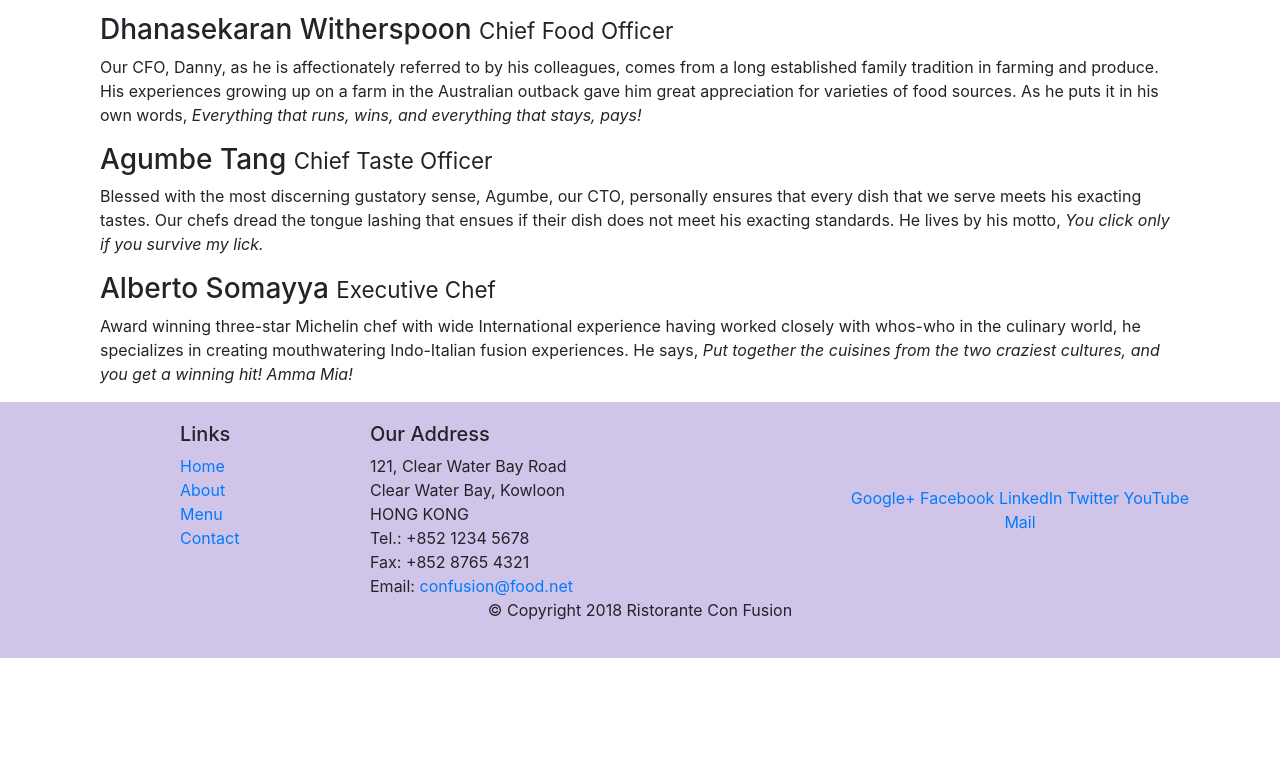
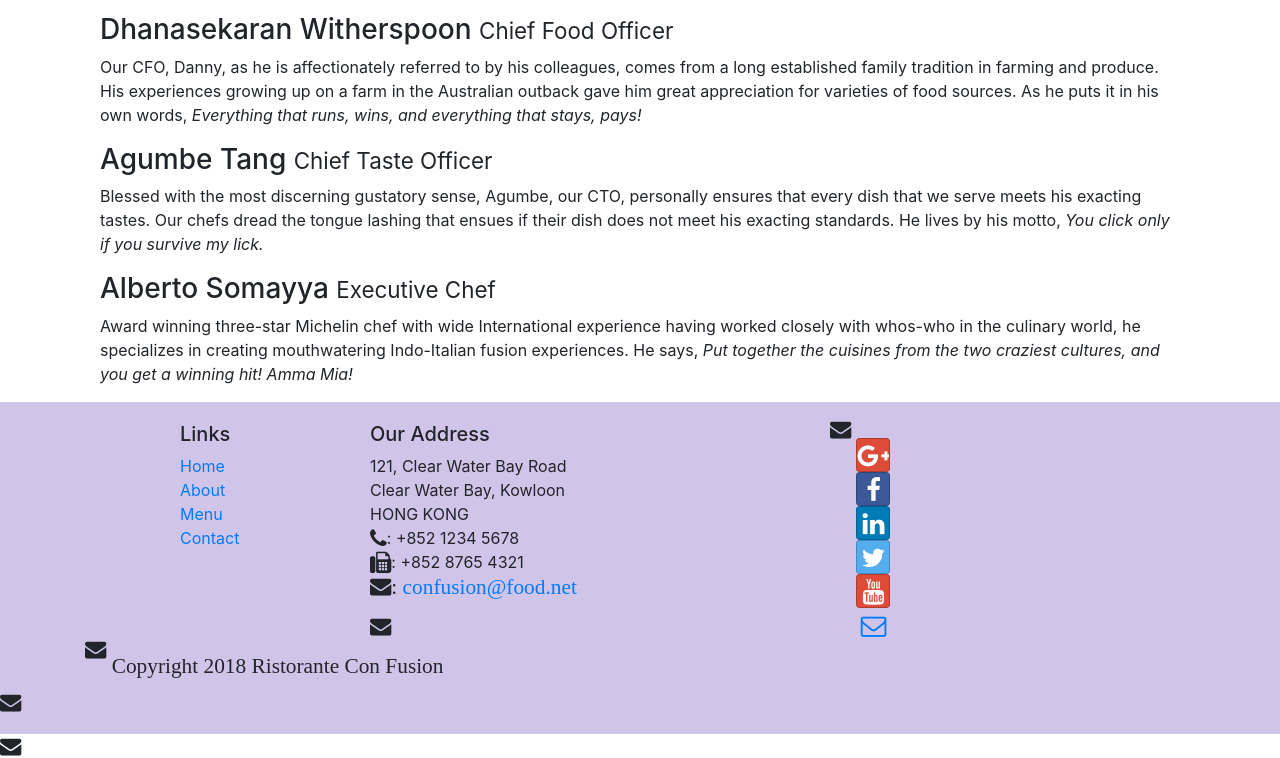
Before and after one commit to stephsorandom/Bootstrap-Practice, a website: page aboutus.html in a window 1280 px wide. Shown: the part 963-1721 px from the top of the page. Before the commit the page ends 1621 px from the top, so only its background shows below. Drawn offline with nearby package versions, Linux system fonts and the light colour scheme.

Commit message:
icon fonts and images

```diff
--- a/aboutus.html
+++ b/aboutus.html
@@ -5,6 +5,8 @@
       rel="stylesheet"
       href="node_modules/bootstrap/dist/css/bootstrap.min.css"
     />
+    <link rel="stylesheet" href="node_modules/font-awesome//css//font-awesome.min.css">
+    <link rel="stylesheet" href="node_modules/bootstrap-social/bootstrap-social.css">
     <link rel="stylesheet" href="CSS/styles.css" />
     <title>Ristorante Con Fusion: About Us</title>
   </head>
@@ -19,13 +21,13 @@
         <div class="collapse navbar-collapse" id="Navbar">
           <ul class="navbar-nav mr-auto">
             <li class="nav-item">
-              <a class="nav-link" href="./index.html">Home</a>
+              <a class="nav-link" href="#"><span class="fa fa-home fa-lg"></span> Home</a>
             </li>
             <li class="nav-item active">
-              <a class="nav-link" href="#">About</a>
+              <a class="nav-link" href="./aboutus.html"><span class="fa fa-info fa-lg"></span> About</a>
             </li>
-            <li class="nav-item"><a class="nav-link" href="#">Menu</a></li>
-            <li class="nav-item"><a class="nav-link" href="#">Contact</a></li>
+            <li class="nav-item"><a class="nav-link" href="#"><span class="fa fa-list fa-lg"></span> Menu</a></li>
+            <li class="nav-item"><a class="nav-link" href="#"><span class="fa fa-address-card fa-lg"></span> Contact</a></li>
           </ul>
         </div>
       </div>
@@ -145,23 +147,23 @@
           </div>
           <div class="col-7 col-sm-5">
             <h5>Our Address</h5>
-            <addres>
+            <address>
               121, Clear Water Bay Road<br />
               Clear Water Bay, Kowloon<br />
               HONG KONG<br />
-              Tel.: +852 1234 5678<br />
-              Fax: +852 8765 4321<br />
-              Email: <a href="mailto:confusion@food.net">confusion@food.net</a>
+              <i class="fa fa-phone fa-lg"></i>: +852 1234 5678<br />
+              <i class="fa fa-fax fa-lg"></i>: +852 8765 4321<br />
+              <i class="fa fa-envelope fa-lg">: <a href="mailto:confusion@food.net">confusion@food.net</a>
             </address>
           </div>
           <div class="col-12 col-sm-4 align-self-center">
             <div class="text-center">
-              <a href="http://google.com/+">Google+</a>
-              <a href="http://www.facebook.com/profile.php?id=">Facebook</a>
-              <a href="http://www.linkedin.com/in/">LinkedIn</a>
-              <a href="http://twitter.com/">Twitter</a>
-              <a href="http://youtube.com/">YouTube</a>
-              <a href="mailto:">Mail</a>
+              <a class="btn btn-social-icon btn-google" href="http://google.com/+"><i class="fa fa-google-plus fa-lg"></i></a>
+              <a class="btn btn-social-icon btn-facebook" href="http://www.facebook.com/profile.php?id="><i class="fa fa-facebook fa-lg"></i></a>
+              <a class="btn btn-social-icon btn-linkedin" href="http://www.linkedin.com/in/"><i class="fa fa-linkedin fa-lg"></i></a>
+              <a class="btn btn-social-icon btn-twitter" href="http://twitter.com/"><i class="fa fa-twitter fa-lg"></i></a>
+              <a class="btn btn-social-icon btn-google" href="http://youtube.com/"><i class="fa fa-youtube fa-lg"></i></a>
+              <a class="btn btn-social-icon" href="mailto:"><i class="fa fa-envelope-o fa-lg"></i></a>
             </div>
           </div>
         </div>
--- a/package.json
+++ b/package.json
@@ -15,6 +15,8 @@
   },
   "dependencies": {
     "bootstrap": "^4.0.0",
+    "bootstrap-social": "^5.1.1",
+    "font-awesome": "^4.7.0",
     "jquery": "^3.3.1",
     "popper.js": "^1.12.9"
   }
```
Also changed, not shown: index.html (+15 -13 lines), 1 other file.
